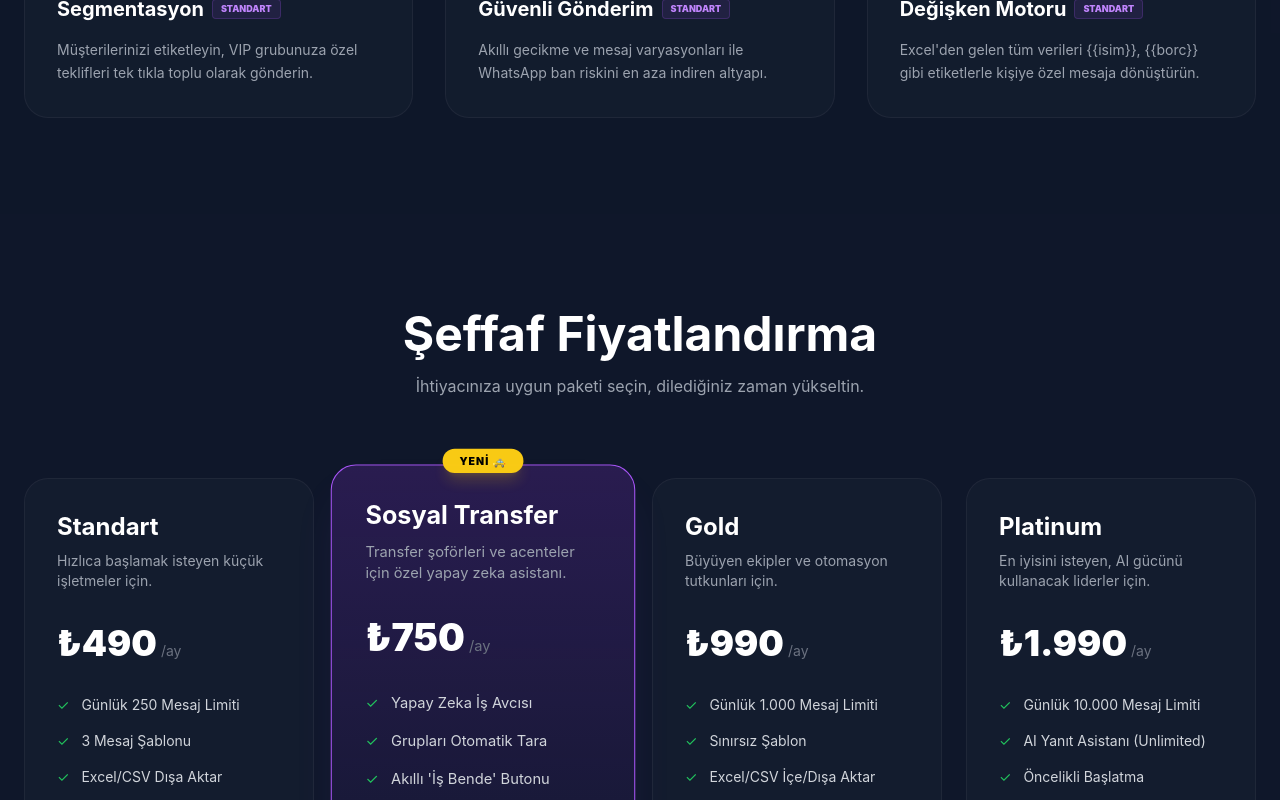
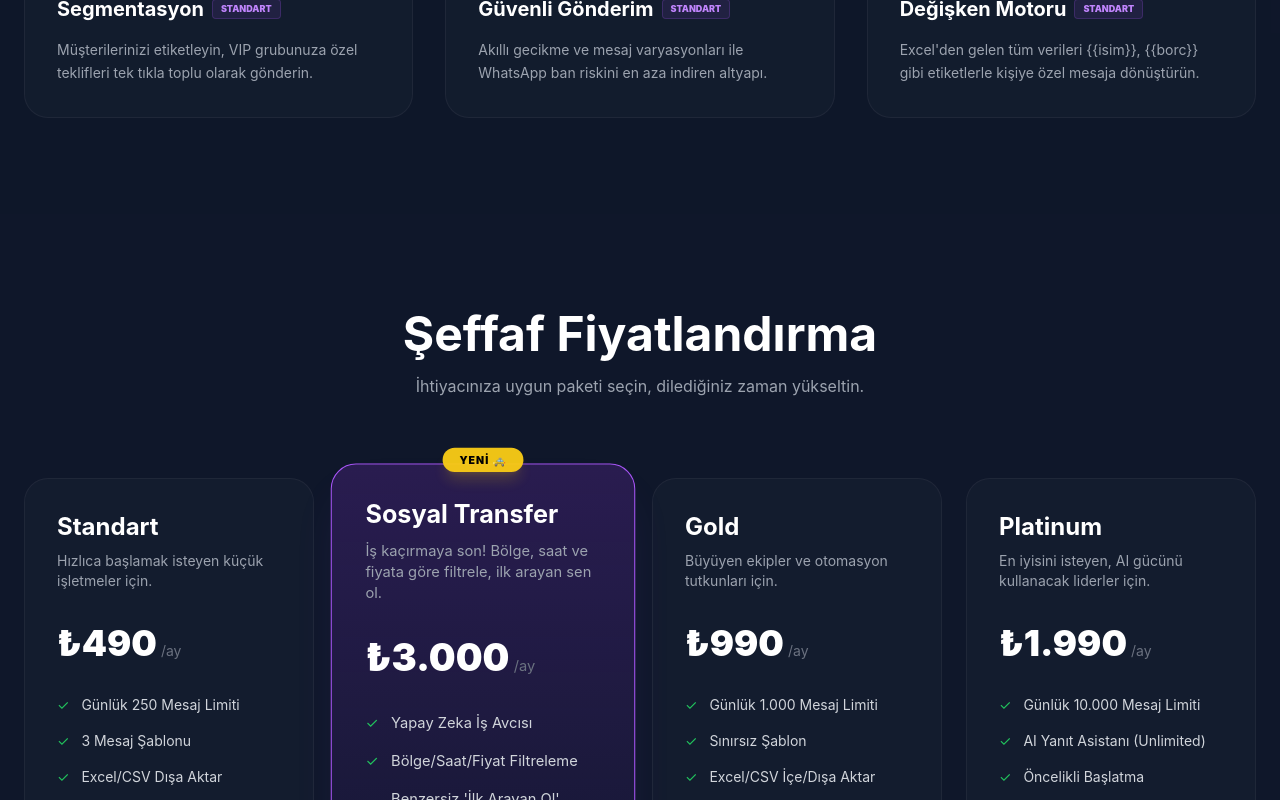
Before and after one commit to hakancinelii/whatistaspp, a Next.js app: page / in a window 1280 px wide. Shown: the part 2000-2800 px from the top of the page. Built offline with nearby package versions, Linux system fonts and the light colour scheme.

Commit message:
UI: Update Social Transfer pricing to 3.000 TL and enhance feature descriptions

```diff
--- a/app/page.tsx
+++ b/app/page.tsx
@@ -137,11 +137,11 @@ export default function Home() {
             />
             <PriceCard
               name="Sosyal Transfer"
-              price="750"
+              price="3.000"
               highlight={true}
               badge="YENİ 🚕"
-              description="Transfer şoförleri ve acenteler için özel yapay zeka asistanı."
-              features={["Yapay Zeka İş Avcısı", "Grupları Otomatik Tara", "Akıllı 'İş Bende' Butonu", "Anlık Kazanç Takibi", "PWA (Mobil Uyumlu)", "7/24 Şoför Desteği"]}
+              description="İş kaçırmaya son! Bölge, saat ve fiyata göre filtrele, ilk arayan sen ol."
+              features={["Yapay Zeka İş Avcısı", "Bölge/Saat/Fiyat Filtreleme", "Benzersiz 'İlk Arayan Ol' Özelliği", "ACİL (Hazır) İş Bildirimleri", "Anlık Kazanç ve Rakip Analizi", "7/24 Şoför Desteği"]}
             />
             <PriceCard
               name="Gold"
```
